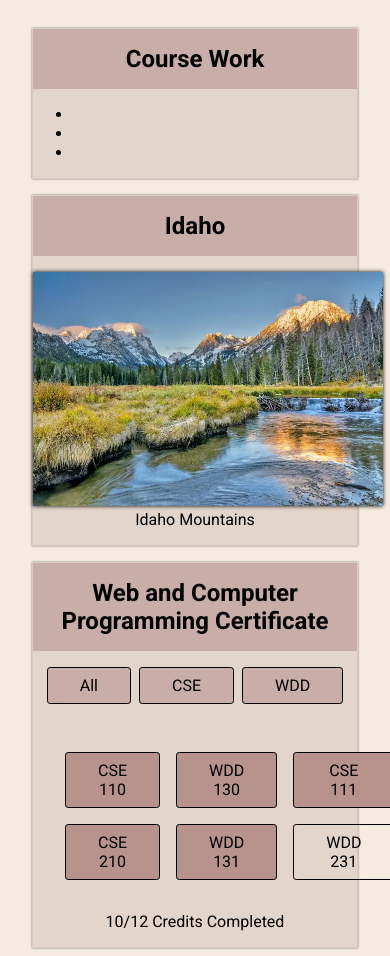
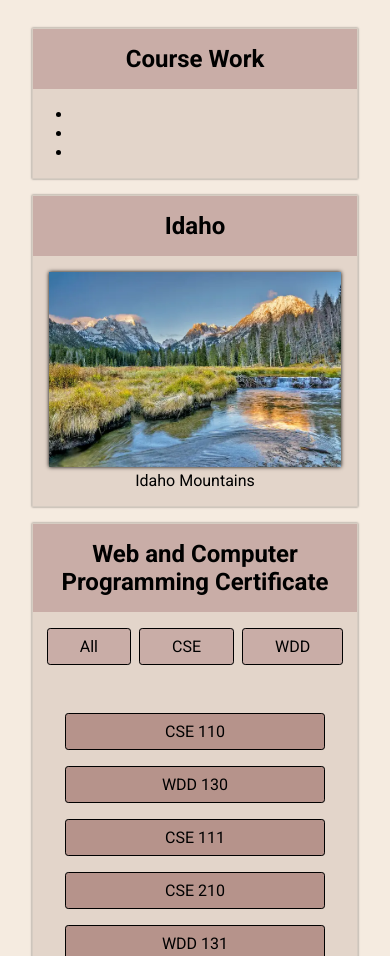
Before and after one commit to lishdiane/wdd231, a plain HTML site: page index.html in a window 390 px wide. Shown: the part 144-1100 px from the top of the page. Drawn offline with Linux system fonts and the light colour scheme.

Commit message:
fixed responsive issues

```diff
--- a/styles/style.css
+++ b/styles/style.css
@@ -97,6 +97,7 @@ h2 {
 
 #location img {
     box-shadow: 0 0 4px black;
+    max-width: 90%;
 }
 
 a {
@@ -108,19 +109,22 @@ a {
 #options {
     margin: 1rem auto;
     display: flex;
+    flex-wrap: wrap;
     gap: .5rem;
     justify-content: center;
 }
 
 #courses {
     display: grid;
-    grid-template-columns: repeat(3, 1fr);
+    grid-template-columns: repeat(auto-fill minmax(0, 1fr));
+
+
     gap: 1rem;
     padding: 2rem;
 }
 
 .course,
-#certificate a {
+#options a {
     padding: .5rem 2rem;
     border: 1px solid black;
     border-radius: .2rem;
@@ -132,7 +136,7 @@ footer {
 }
 
 /* large view */
-@media only screen and (min-width: 750px) {
+@media only screen and (min-width: 650px) {
     main {
         display: grid;
     }
@@ -165,4 +169,7 @@ footer {
     #certificate {
         grid-column: 1/3;
     }
+
+    #courses {
+        grid-template-columns: repeat(3, 1fr);    }
 }
```
